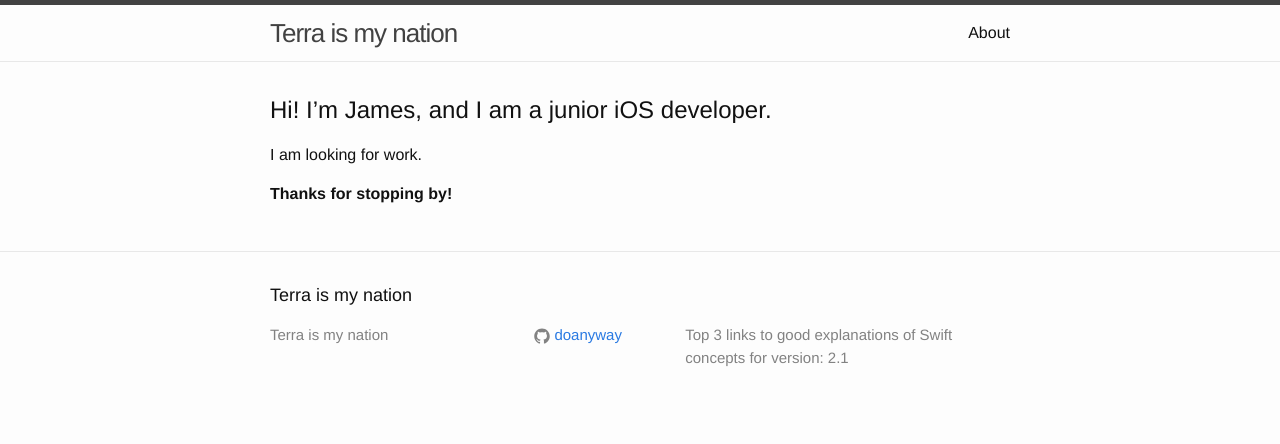
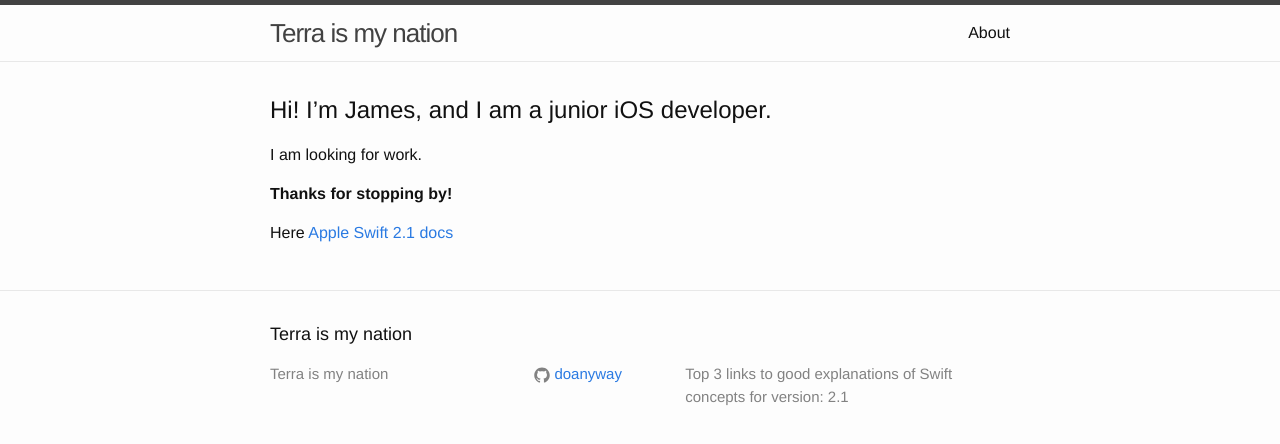
Before and after one commit to doanyway/doanyway.github.io, a Jekyll site: the page built from index.md, in a window 1280 px wide. Shown: the top 444 px of the page. Built offline with Jekyll 4.4.1, drawn with Linux system fonts in a browser that asks for light colours.

Commit message:
got a link to work

```diff
--- a/index.md
+++ b/index.md
@@ -7,3 +7,6 @@ menu: main
 I am looking for work.
 
 **Thanks for stopping by!**
+
+
+Here [Apple Swift 2.1 docs](https://developer.apple.com/library/ios/documentation/Swift/Conceptual/Swift_Programming_Language/TheBasics.html)
```
